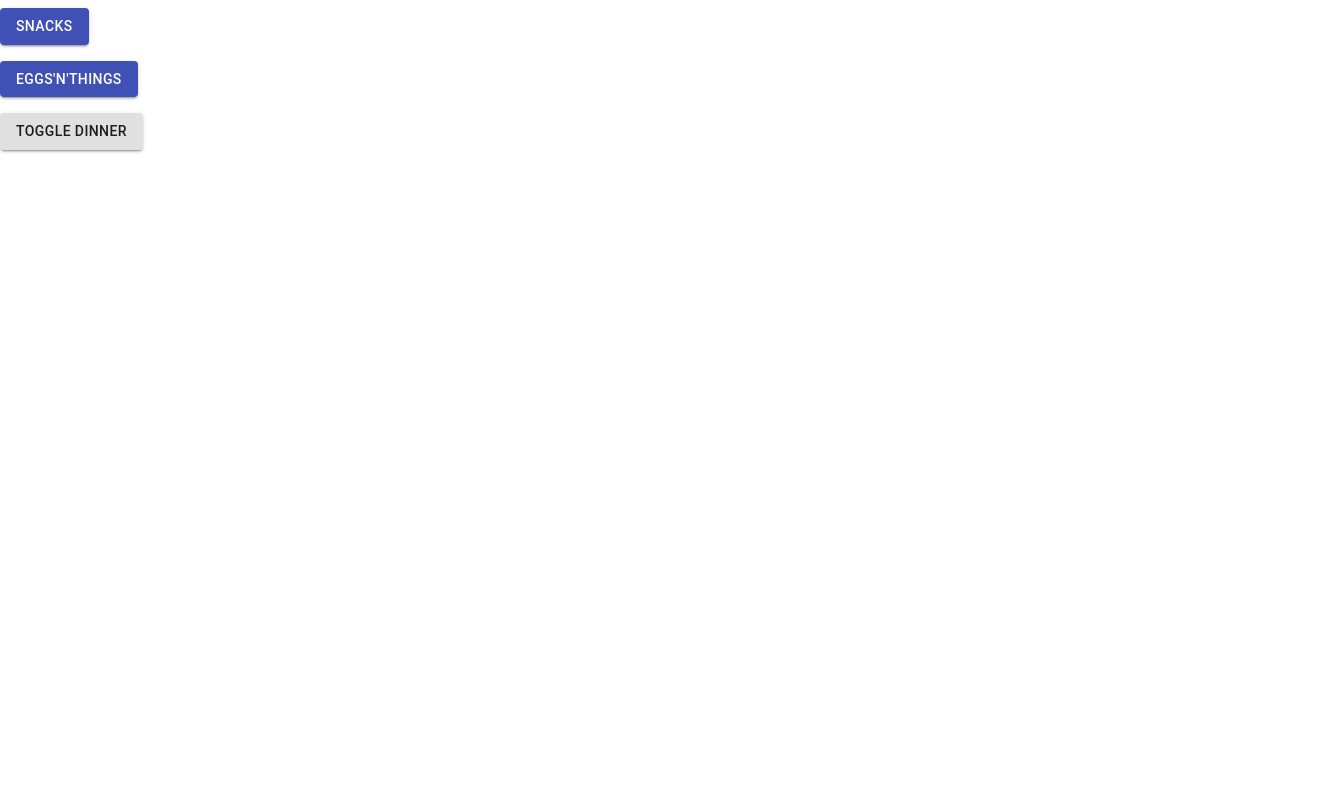
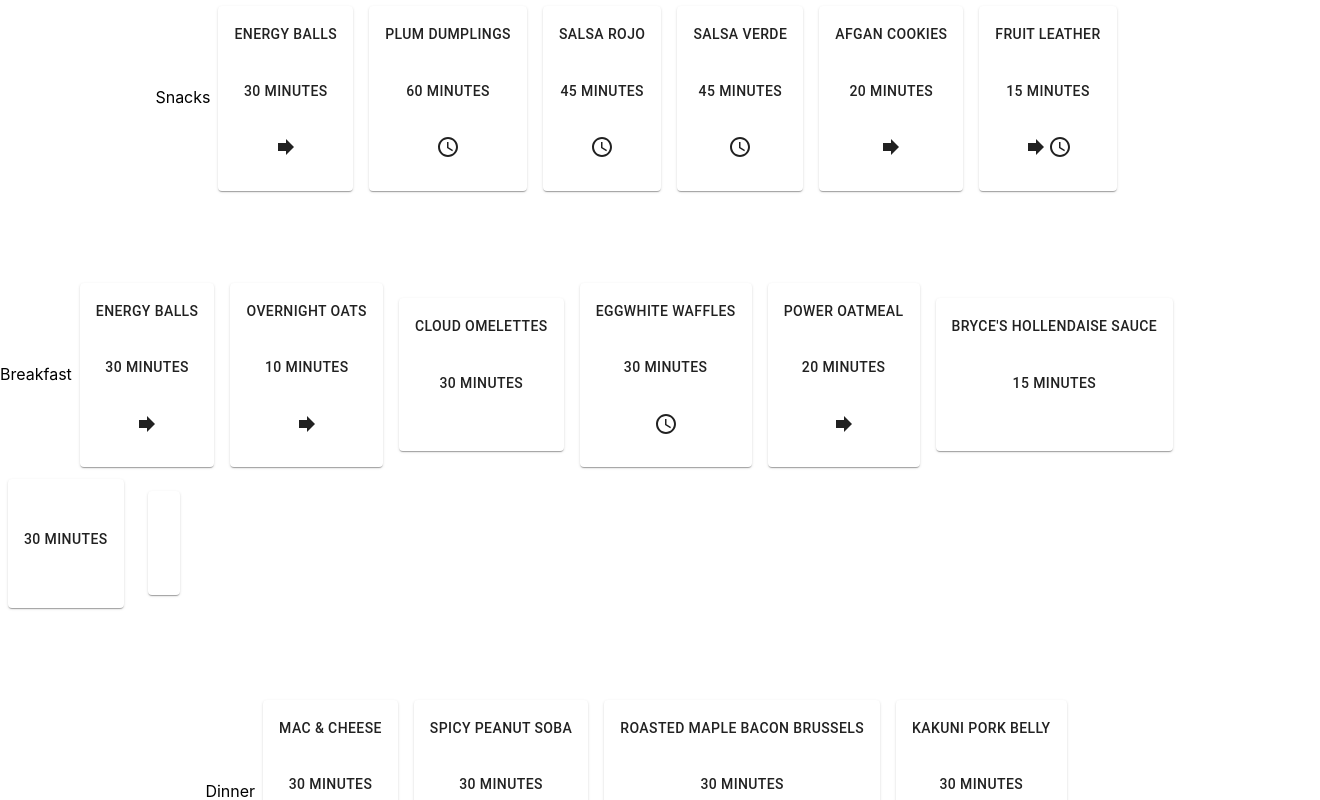
Before and after one commit to byoung006/react-recipe-book, a React (Create React App) app: page / in a window 1280 px wide. Shown: the top 800 px of the page, 1320 px wide, since content can reach past the window. Built offline with nearby package versions, Linux system fonts and the light colour scheme.

Commit message:
Howdy Partner

```diff
--- a/package.json
+++ b/package.json
@@ -4,11 +4,13 @@
   "private": true,
   "dependencies": {
     "@material-ui/core": "^4.11.0",
+    "@material-ui/icons": "^4.9.1",
     "@testing-library/jest-dom": "^4.2.4",
     "@testing-library/react": "^9.5.0",
     "@testing-library/user-event": "^7.2.1",
     "react": "^16.14.0",
     "react-dom": "^16.14.0",
+    "react-router-dom": "^5.2.0",
     "react-scripts": "3.4.3"
   },
   "scripts": {
--- a/src/App.js
+++ b/src/App.js
@@ -1,80 +1,60 @@
-import React,{useState} from "react";
+import React, { useState } from "react";
 import "./App.css";
-import { Box, Button, List } from "@material-ui/core";
+import { recipes } from "./recipes";
+import { AccessAlarm, AccessTime, Forward } from "@material-ui/icons";
+
 import {
-  createMuiTheme,
-  withStyles,
-  makeStyles,
-} from "@material-ui/core/styles";
-import MenuItem from "@material-ui/core/MenuItem";
-import Tooltip from "@material-ui/core/Tooltip";
-
-
-
+  Button,
+  Grid,
+  GridList,
+  ListItem,
+  ListItemText,
+  Tab,
+  Card,
+  Typography,
+  CardContent,
+} from "@material-ui/core";
 
 function App(Buttons) {
-const [breakfast,setBreakfast]=useState("eggs'n'things");
-const [lunch,setLunch]=useState("Soup sandwiches and poor decisions");
-const [dinner,setDinner]=useState("wine me and dine me");
-const toggleVisible = () => {
-  setVisible(!visible)
-};
-
-const [visible, setVisible]=useState(false)
   return (
     <div>
       <header>
-        <List>
-          <Button
-            variant="contained"
-            color="primary"
-            href="https://osonegrocoffee.com/"
-          >
-            Snacks
-          </Button>
-        </List>
-        <List>
-          <Button
-            variant="contained"
-            color="primary"
-            onMouseOver={()=>setBreakfast('eggies')}
-            onMouseLeave={()=>setBreakfast("eggs'n'things")}
+        <Grid
+          spacing={10}
+          alignContent={"center"}
+          justify={"center"}
+          container
+          direction={"column"}
+          alignItems={"center"}
+        >
+          {recipes.map((recipe) => {
+            return (
+              <Grid item>
+                <Typography variant="contained" colour="primary">
+                  {recipe.category}
+                </Typography>
 
-          >
-            {breakfast}
-          </Button>{" "}
-        </List>
-        <List>
-          <Button
-            variant="contained"
-            colour="secondary"
-            onClick={toggleVisible}
+                {recipe.list.map((listItem) => {
+                  return (
+                    <Button>
+                      <Card>
+                        <CardContent>{listItem.dishName}</CardContent>
+                        <CardContent>{listItem.prepTime}</CardContent>
 
-            title="soup, sandwiches, and poor company"
-
-
-          >
-            Toggle Dinner
-          </Button>
-        </List>
-
-
-
-
-        {visible&&<List>
-          <Button
-            variant="contained"
-            colour="secondary"
-            href="https://www.sagetapasandwinebar.com/"
-
-
-
-
-          >
-            Dinner
-          </Button>
-        </List>}
-
+                        <CardContent>
+                          {listItem.onTheGo && <Forward></Forward>}
+                          {listItem.takesMoreThan45 && (
+                            <AccessTime></AccessTime>
+                          )}
+                        </CardContent>
+                      </Card>
+                    </Button>
+                  );
+                })}
+              </Grid>
+            );
+          })}
+        </Grid>
       </header>
     </div>
   );
--- /dev/null
+++ b/src/recipes.js
@@ -0,0 +1,161 @@
+export const recipes = [
+  {
+    category: "Snacks",
+    list: [
+      {
+        dishName: "Energy Balls",
+        onTheGo: true,
+        prepTime: "30 Minutes",
+        takesMoreThan45: false,
+      },
+      {
+        dishName: "Plum Dumplings",
+        onTheGo: false,
+        prepTime: "60 Minutes",
+        takesMoreThan45: true,
+      },
+      {
+        dishName: "Salsa Rojo",
+        onTheGo: false,
+        prepTime: "45 Minutes",
+        takesMoreThan45: true,
+      },
+      {
+        dishName: "Salsa Verde",
+        onTheGo: false,
+        prepTime: "45 Minutes",
+        takesMoreThan45: true,
+      },
+      {
+        dishName: "Afgan Cookies",
+        onTheGo: true,
+        prepTime: "20 Minutes",
+        takesMoreThan45: false,
+      },
+      {
+        dishName: "Fruit Leather",
+        onTheGo: true,
+        prepTime: "15 Minutes",
+        takesMoreThan45: true,
+      },
+    ],
+  },
+  {
+    category: "Breakfast",
+    list: [
+      {
+        dishName: "Energy Balls",
+        onTheGo: true,
+        prepTime: "30 Minutes",
+        takesMoreThan45: false,
+      },
+      {
+        dishName: "Overnight Oats",
+        onTheGo: true,
+        prepTime: "10 Minutes",
+        takesMoreThan45: false,
+      },
+      {
+        dishName: "Cloud Omelettes",
+        onTheGo: false,
+        prepTime: "30 Minutes",
+        takesMoreThan45: false,
+      },
+      {
+        dishName: "Eggwhite Waffles",
+        onTheGo: false,
+        prepTime: "30 Minutes",
+        takesMoreThan45: true,
+      },
+      {
+        dishName: "Power Oatmeal",
+        onTheGo: true,
+        prepTime: "20 Minutes",
+        takesMoreThan45: false,
+      },
+      {
+        dishName: "Bryce's Hollendaise Sauce",
+        onTheGo: false,
+        prepTime: "15 Minutes",
+        takesMoreThan45: false,
+      },
+      {
+        dishName: "",
+        onTheGo: false,
+        prepTime: "30 minutes",
+        takesMoreThan45: false,
+      },
+      {
+        category: "Lunch",
+        list: [
+          {
+            dishName: "Energy Balls",
+            onTheGo: true,
+            prepTime: "30 minutes",
+            takesMoreThan45: false,
+          },
+          {
+            dishName: "Curried Pasta Salad",
+            onTheGo: true,
+            prepTime: "30 minutes",
+            takesMoreThan45: false,
+          },
+          {
+            dishName: "Kimchi Grilled Cheese",
+            onTheGo: true,
+            prepTime: "30 minutes",
+            takesMoreThan45: false,
+          },
+          {
+            dishName: "5 Bean Soup",
+            onTheGo: false,
+            prepTime: "30 minutes",
+            takesMoreThan45: false,
+          },
+          {
+            dishName: "Glory Bowls",
+            onTheGo: true,
+            prepTime: "30 minutes",
+            takesMoreThan45: false,
+          },
+          {
+            dishName: "Waldorf Salad",
+            onTheGo: true,
+            prepTime: "30 minutes",
+            takesMoreThan45: false,
+          },
+        ],
+      },
+    ],
+  },
+
+  {
+    category: "Dinner",
+    list: [
+      {
+        dishName: "Mac & Cheese",
+        onTheGo: false,
+        prepTime: "30 minutes",
+        takesMoreThan45: true,
+      },
+      {
+        dishName: "Spicy Peanut Soba",
+        onTheGo: false,
+        prepTime: "30 minutes",
+        takesMoreThan45: true,
+      },
+      {
+        dishName: "Roasted Maple bacon Brussels",
+        onTheGo: false,
+        prepTime: "30 minutes",
+        takesMoreThan45: true,
+      },
+      {
+        dishName: "Kakuni Pork belly",
+        onTheGo: false,
+        prepTime: "30 minutes",
+        takesMoreThan45: true,
+      },
+    ],
+  },
+];
```
Also changed, not shown: 1 other file (tests, documents, lock files or other folders).
